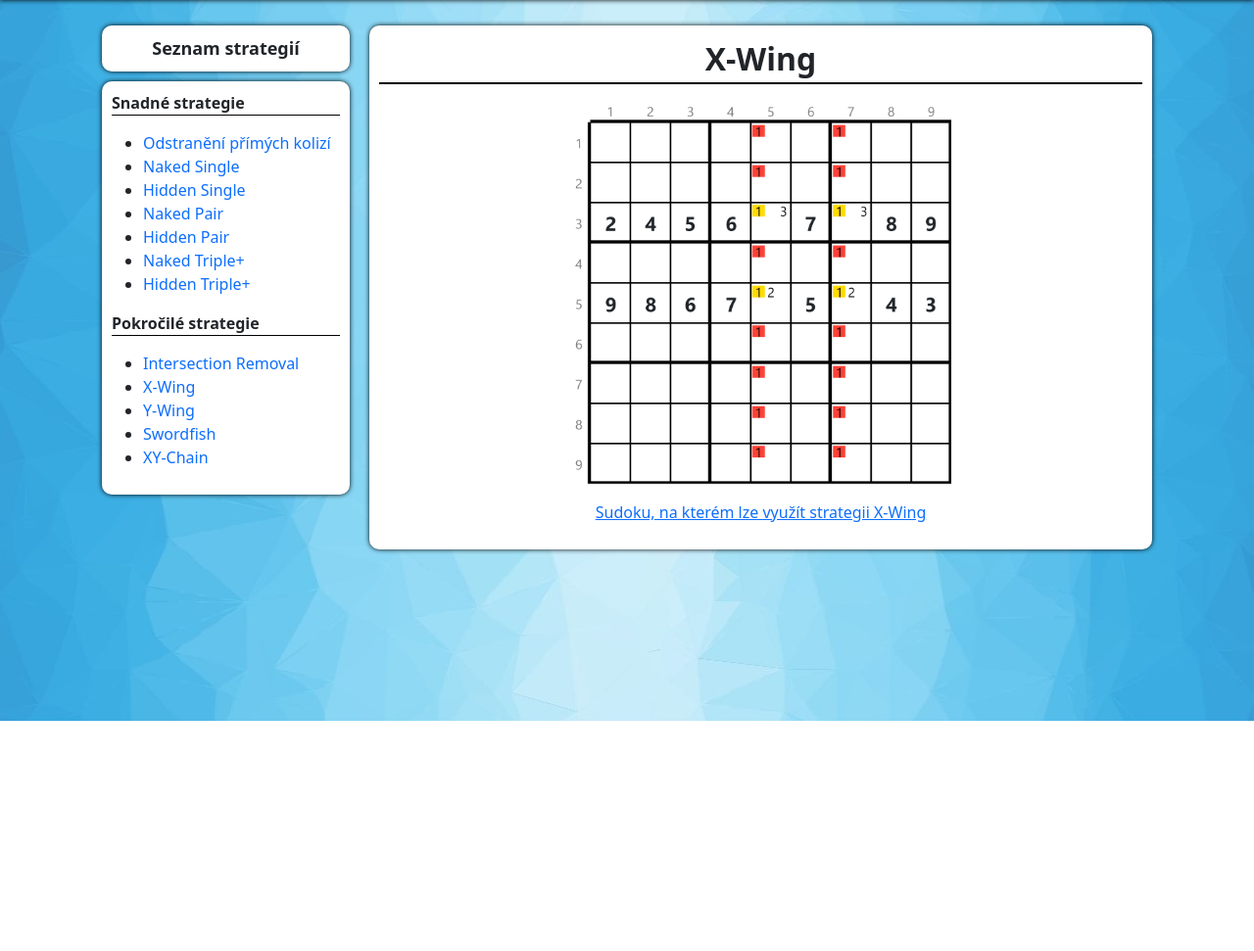
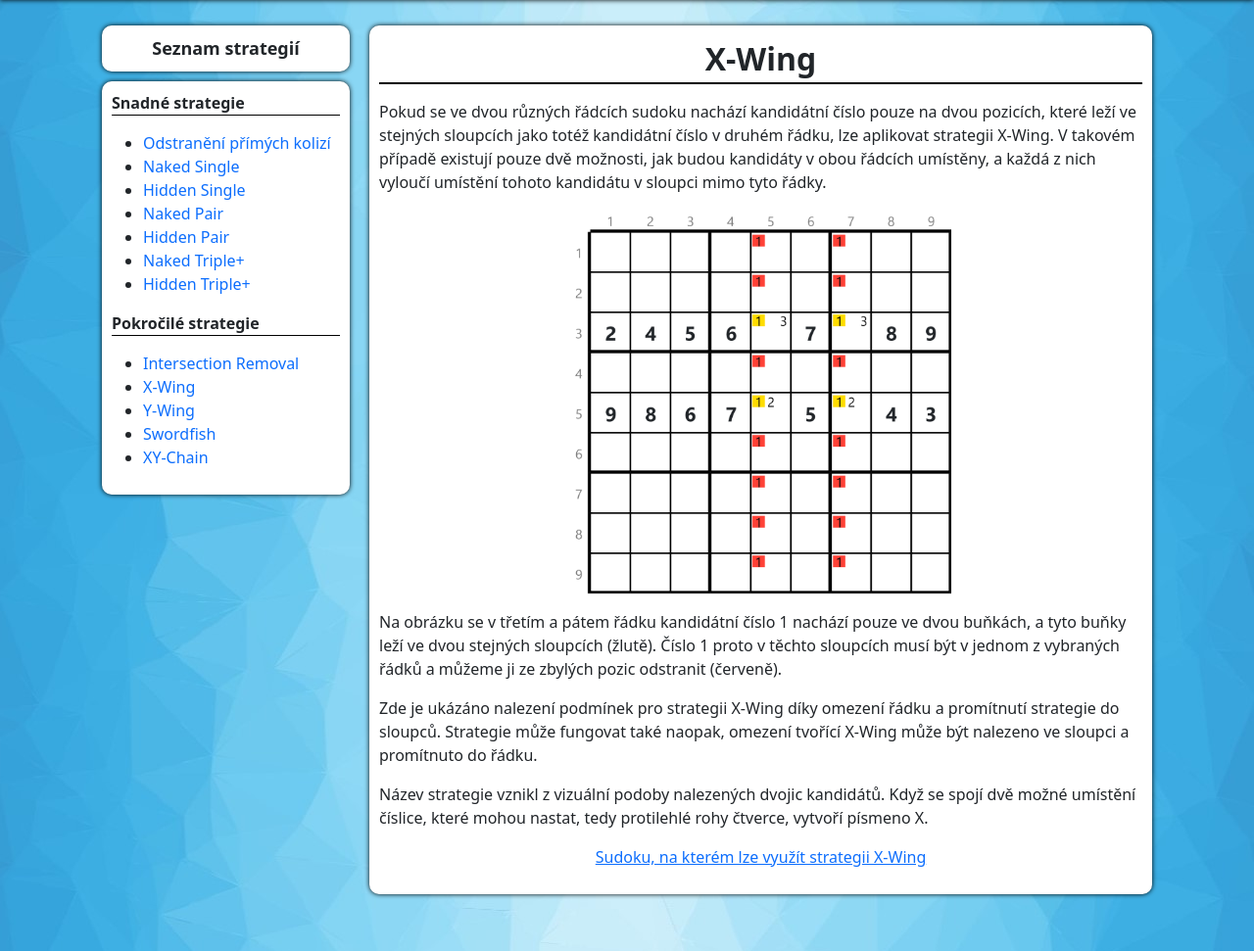
Before and after one commit to hojkas/sudoku-solver, a Django app: page /guides/x-wing in a window 1280 px wide. Shown: the part 64-1035 px from the top of the page at 98% size. Before the commit the page ends 800 px from the top, so only its background shows below. Run offline with Django 3.2, Linux system fonts and the light colour scheme; some libraries are stand-ins or nearby versions.

Commit message:
xwing plus collect static

```diff
--- a/templates/guides/x-wing.html
+++ b/templates/guides/x-wing.html
@@ -9,6 +9,10 @@ X-Wing
 {% block guide_content %}
     {% blocktrans %}
         <p>
+            Pokud se ve dvou různých řádcích sudoku nachází kandidátní číslo pouze na dvou pozicích,
+            které leží ve stejných sloupcích jako totéž kandidátní číslo v druhém řádku, lze aplikovat
+            strategii X-Wing. V takovém případě existují pouze dvě možnosti, jak budou kandidáty v obou řádcích umístěny, a každá
+            z nich vyloučí umístění tohoto kandidátu v sloupci mimo tyto řádky.
         </p>
     {% endblocktrans %}
 
@@ -18,6 +22,19 @@ X-Wing
 
     {% blocktrans %}
         <p>
+            Na obrázku se v třetím a pátem řádku kandidátní číslo 1 nachází
+            pouze ve dvou buňkách, a tyto buňky leží ve dvou stejných sloupcích (žlutě). Číslo 1 proto
+            v těchto sloupcích musí být v jednom z vybraných řádků a můžeme ji ze zbylých pozic
+            odstranit (červeně).
+        </p>
+        <p>
+            Zde je ukázáno nalezení podmínek pro strategii X-Wing díky omezení
+            řádku a promítnutí strategie do sloupců. Strategie může fungovat také naopak, omezení
+            tvořící X-Wing může být nalezeno ve sloupci a promítnuto do řádku.
+        </p>
+        <p>
+            Název strategie vznikl z vizuální podoby nalezených dvojic kandidátů. Když se spojí dvě
+            možné umístění číslice, které mohou nastat, tedy protilehlé rohy čtverce, vytvoří písmeno X.
         </p>
     {% endblocktrans %}
 
```
Also changed, not shown: 11 other files.
